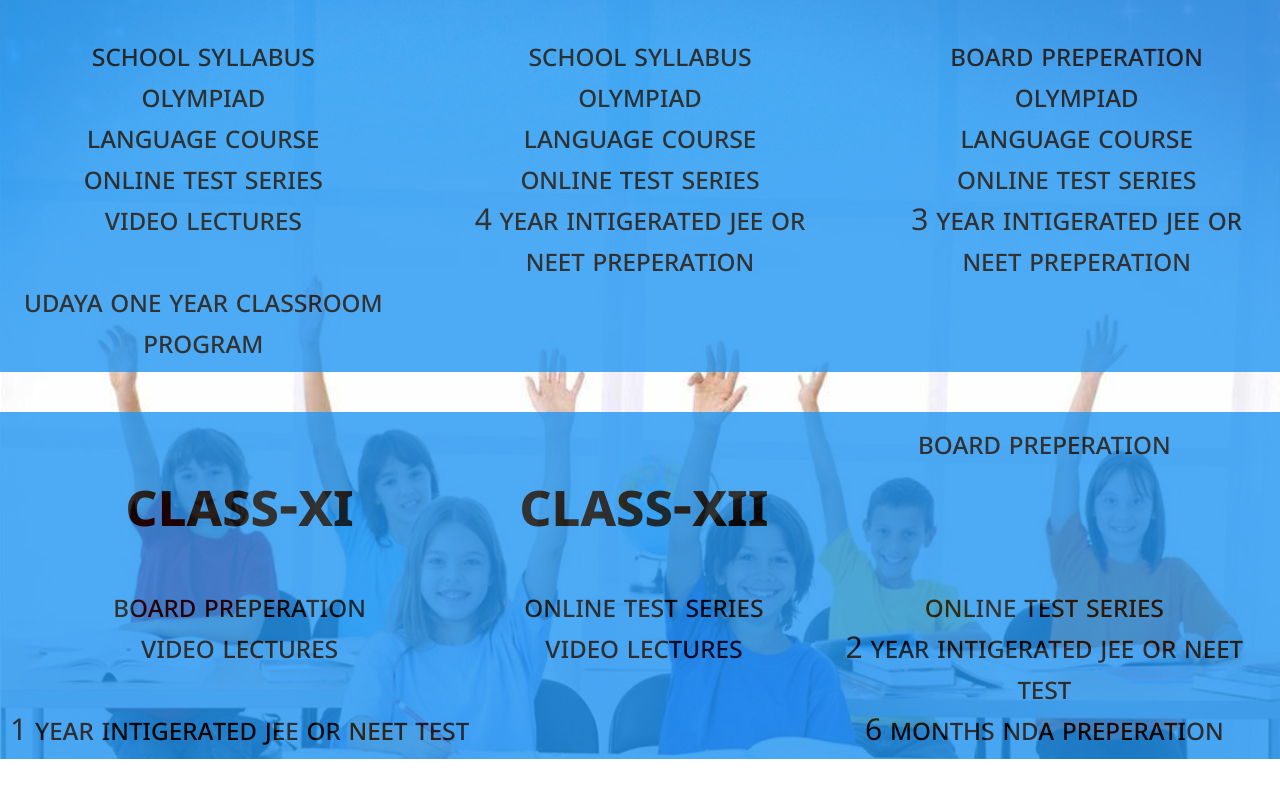
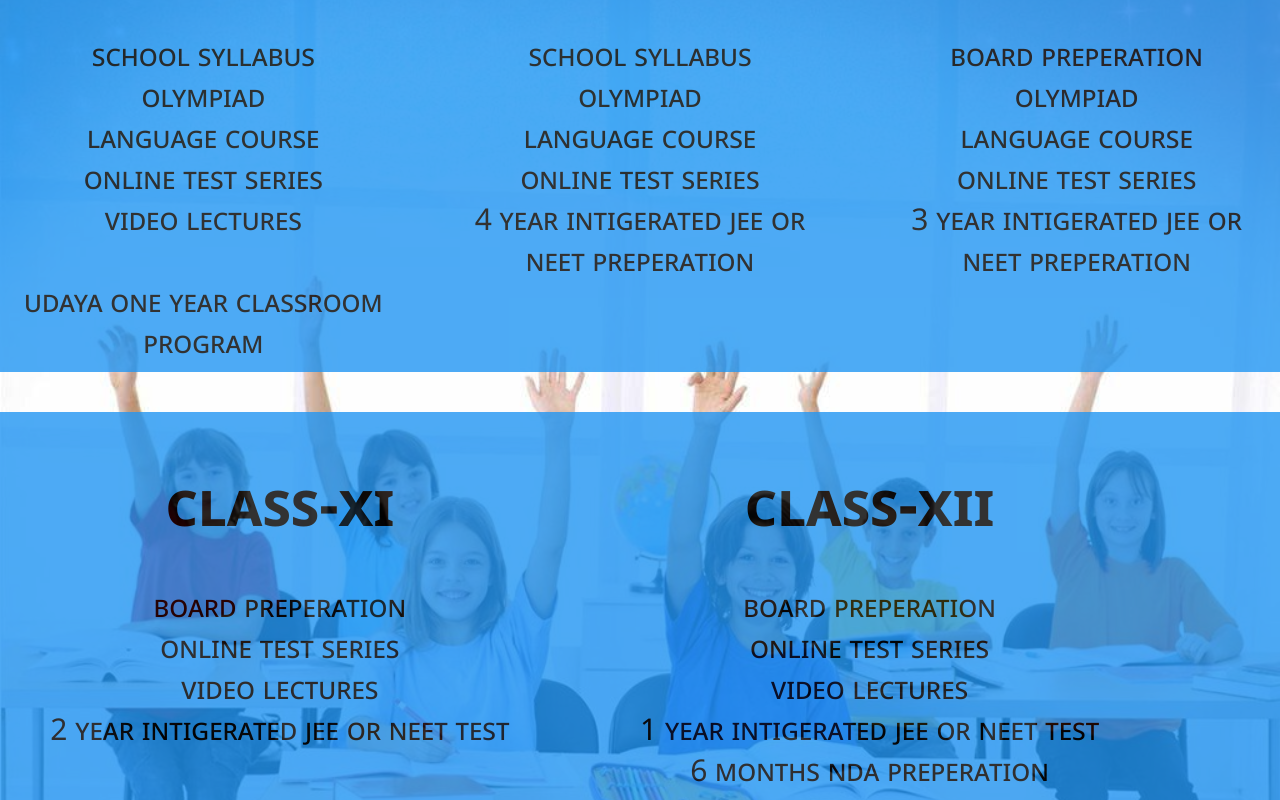
Before and after one commit to lyfofvipin/School_Management, a React (Create React App) app: page /programs in a window 1280 px wide. Shown: the part 973-1773 px from the top of the page. Before the commit the page ends 1732 px from the top, so only its background shows below. Built offline with nearby package versions, Linux system fonts and the light colour scheme.

Commit message:
Fix the grid with class XI and XII

```diff
--- a/src/programs.js
+++ b/src/programs.js
@@ -69,21 +69,27 @@ function Program() {
       <div className="grid-container">
         <div className="gird-item"><h1>Class-XI</h1></div>
         <div className="gird-item"><h1>Class-XII</h1></div>
+        <div className="gird-item"></div>
 
         <div className="gird-item">Board Preperation</div>
         <div className="gird-item">Board Preperation</div>
+        <div className="gird-item"></div>
 
         <div className="gird-item">Online test series</div>
         <div className="gird-item">Online test series</div>
+        <div className="gird-item"></div>
 
         <div className="gird-item">Video Lectures</div>
         <div className="gird-item">Video Lectures</div>
+        <div className="gird-item"></div>
 
         <div className="gird-item">2 Year Intigerated JEE or NEET Test</div>
         <div className="gird-item">1 Year Intigerated JEE or NEET Test</div>
+        <div className="gird-item"></div>
 
         <div className="gird-item"></div>
         <div className="gird-item">6 Months NDA Preperation</div>
+        <div className="gird-item"></div>
 
       </div>
     </div>
```
